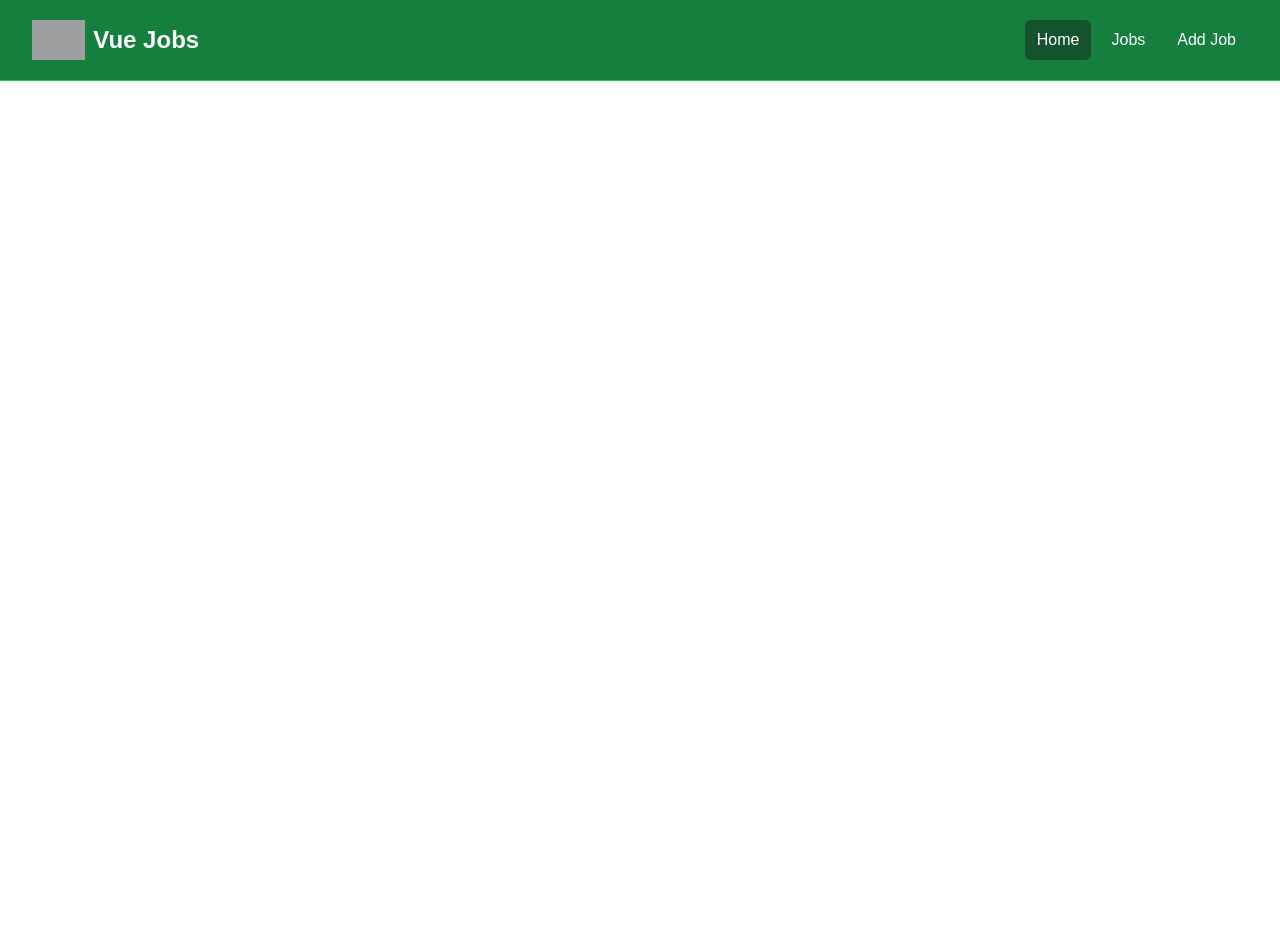
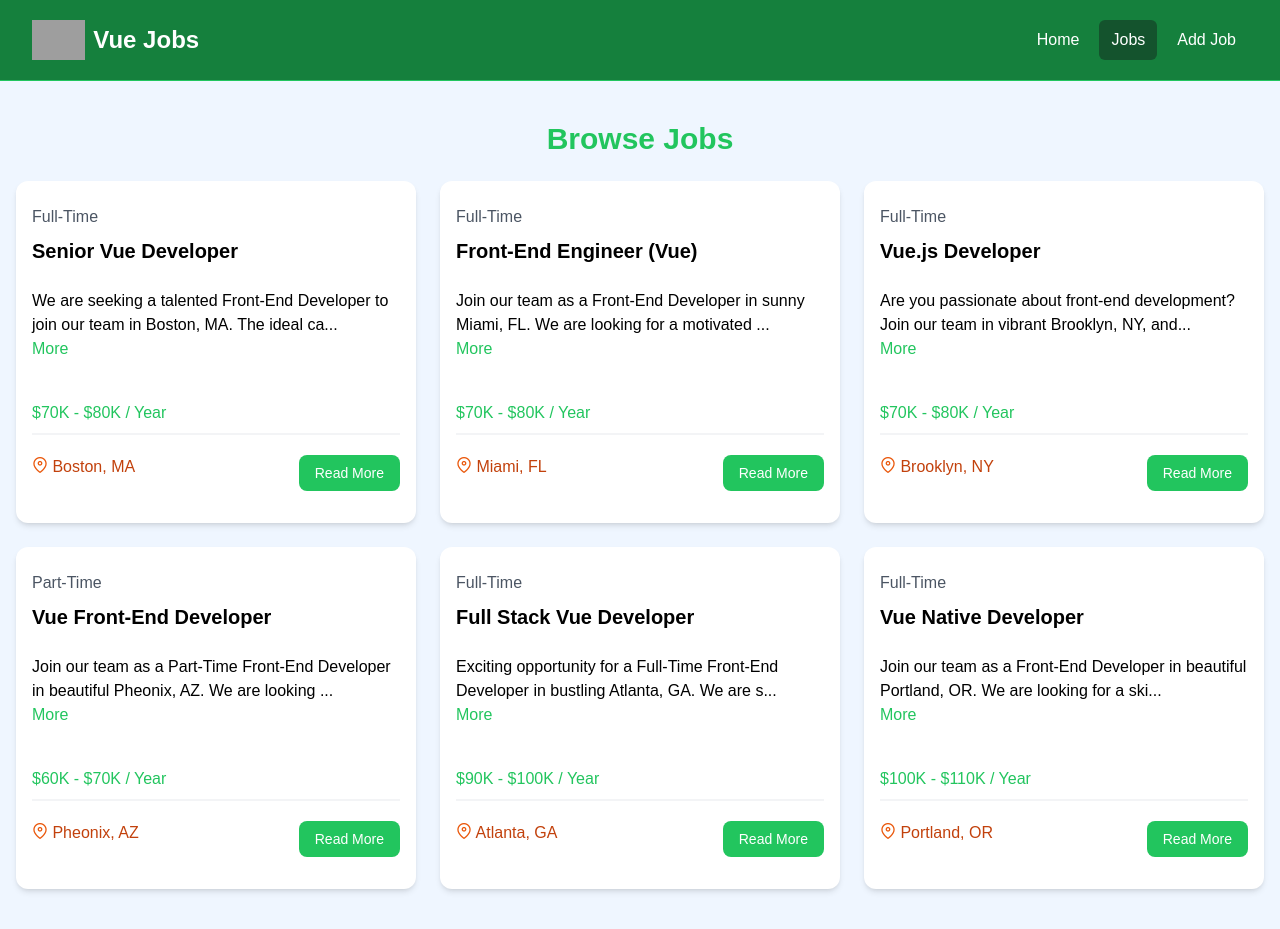
Before and after one commit to YunWonYong/vue, a Vue app in the folder crash-vue3_25_04_11/: page /jobs in a window 1280 px wide. Before the commit the page ends 800 px from the top, so only its background shows below. Built offline with nearby package versions, Linux system fonts and the light colour scheme; grey boxes are pictures that could not be loaded.

Commit message:
crash vue jobsView and notFoundView

```diff
--- a/crash-vue3_25_04_11/src/components/HomeCards.vue
+++ b/crash-vue3_25_04_11/src/components/HomeCards.vue
@@ -1,4 +1,5 @@
 <script setup>
+import { RouterLink } from "vue-router";
 import Card from "@/components/Card.vue";
 </script>
 <template>
@@ -10,24 +11,24 @@ import Card from "@/components/Card.vue";
             <p class="mt-2 mb-4">
               Browse our Vue jobs and start your career today
             </p>
-            <a
-              href="jobs.html"
+            <RouterLink
+              to="/jobs"
               class="inline-block bg-black text-white rounded-lg px-4 py-2 hover:bg-gray-700"
             >
               Browse Jobs
-            </a>
+            </RouterLink>
           </Card>
           <Card bg="bg-green-100">
               <h2 class="text-2xl font-bold">For Employers</h2>
               <p class="mt-2 mb-4">
                 List your job to find the perfect developer for the role
               </p>
-              <a
-                href="add-job.html"
+              <RouterLink
+                to="/jobs/add"
                 class="inline-block bg-green-500 text-white rounded-lg px-4 py-2 hover:bg-green-600"
               >
                 Add Job
-              </a>
+              </RouterLink>
           </Card>
         </div>
       </div>
--- a/crash-vue3_25_04_11/src/components/JobListing.vue
+++ b/crash-vue3_25_04_11/src/components/JobListing.vue
@@ -1,4 +1,5 @@
 <script setup>
+import { RouterLink } from "vue-router";
 import { defineProps, ref, computed } from "vue";
 
 const props = defineProps({
@@ -47,12 +48,12 @@ const truncatedDescription = computed(() => {
                 <i class="pi pi-map-marker text-orange-600"></i>
                 {{ job.location }}
             </div>
-            <a
-                :href="`/job/${job.id}`"
+            <RouterLink
+                :to="`/job/${job.id}`"
                 class="h-[36px] bg-green-500 hover:bg-green-600 text-white px-4 py-2 rounded-lg text-center text-sm"
             >
                 Read More
-            </a>
+            </RouterLink>
             </div>
         </div>
     </div>
--- a/crash-vue3_25_04_11/src/components/JobListings.vue
+++ b/crash-vue3_25_04_11/src/components/JobListings.vue
@@ -1,7 +1,9 @@
 <script setup>
 import { ref, defineProps } from "vue";
+import { RouterLink } from "vue-router";
 import JobListing from "@/components/JobListing.vue";
 import jobData from "@/jobs2.json";
+
 
 
 defineProps({
@@ -30,10 +32,10 @@ const jobs = ref(jobData);
         v-if="showButton"
         class="m-auto max-w-lg my-10 px-6"
     >
-      <a
-        href="/jobs"
+      <RouterLink
+        to="/jobs"
         class="block bg-black text-white text-center py-4 px-6 rounded-xl hover:bg-gray-700"
-        >View All Jobs</a
+        >View All Jobs</RouterLink
       >
     </section>
 </template>
--- a/crash-vue3_25_04_11/src/components/Navbar.vue
+++ b/crash-vue3_25_04_11/src/components/Navbar.vue
@@ -1,6 +1,11 @@
 <script setup>
-    import logo from "@/assets/images/logo.png";
+import { RouterLink, useRoute } from "vue-router";
+import logo from "@/assets/images/logo.png";
 
+const isActiveLink = (routePath) => {
+  const route = useRoute();
+  return route.path === routePath;
+};
 </script>
 
 <template>
@@ -11,28 +16,28 @@
             class="flex flex-1 items-center justify-center md:items-stretch md:justify-start"
           >
             <!-- Logo -->
-            <a class="flex flex-shrink-0 items-center mr-4" href="/">
+            <RouterLink class="flex flex-shrink-0 items-center mr-4" to="/">
               <img class="h-10 w-auto" :src="logo" alt="Vue Jobs" />
               <span class="hidden md:block text-white text-2xl font-bold ml-2"
                 >Vue Jobs</span
               >
-            </a>
+            </RouterLink>
             <div class="md:ml-auto">
               <div class="flex space-x-2">
-                <a
-                  href="/"
-                  class="text-white bg-green-900 hover:bg-gray-900 hover:text-white rounded-md px-3 py-2"
-                  >Home</a
+                <RouterLink
+                  to="/"
+                  :class="[isActiveLink(`/`) ? `bg-green-900`: `hover:bg-gray-900 hover:text-white`, `text-white`,  `rounded-md`, `px-3`, `py-2`]"
+                  >Home</RouterLink
                 >
-                <a
-                  href="/jobs"
-                  class="text-white hover:bg-green-900 hover:text-white rounded-md px-3 py-2"
-                  >Jobs</a
+                <RouterLink
+                  to="/jobs"
+                  :class="[isActiveLink(`/jobs`) ? `bg-green-900`: `hover:bg-gray-900 hover:text-white`, `text-white`,  `rounded-md`, `px-3`, `py-2`]"
+                  >Jobs</RouterLink
                 >
-                <a
-                  href="/jobs/add"
-                  class="text-white hover:bg-green-900 hover:text-white rounded-md px-3 py-2"
-                  >Add Job</a
+                <RouterLink
+                  to="/jobs/add"
+                  :class="[isActiveLink(`/jobs/add`) ? `bg-green-900`: `hover:bg-gray-900 hover:text-white`, `text-white`,  `rounded-md`, `px-3`, `py-2`]"
+                  >Add Job</RouterLink
                 >
               </div>
             </div>
--- a/crash-vue3_25_04_11/src/router/index.js
+++ b/crash-vue3_25_04_11/src/router/index.js
@@ -1,6 +1,7 @@
 import { createRouter, createWebHistory } from "vue-router";
 import HomeView from "@/views/HomeView.vue";
-
+import JobsView from "@/views/JobsView.vue";
+import NotFoundView from "@/views/NotFoundView.vue";
 const router = createRouter({
     history: createWebHistory(import.meta.env.BASE_URL),
     routes: [
@@ -8,6 +9,16 @@ const router = createRouter({
             path: "/",
             name: "home",
             component: HomeView,
+        },
+        {
+            path: "/jobs",
+            name: "jobs",
+            component: JobsView,
+        },
+        {
+            path: "/:catchAll(.*)",
+            name: "not-found",
+            component: NotFoundView,
         }
     ],
 });
--- /dev/null
+++ b/crash-vue3_25_04_11/src/views/JobsView.vue
@@ -0,0 +1,7 @@
+<script setup>
+import JobListings from '@/components/JobListings.vue';
+
+</script>
+<template>
+    <JobListings />
+</template>
--- /dev/null
+++ b/crash-vue3_25_04_11/src/views/NotFoundView.vue
@@ -0,0 +1,15 @@
+<script setup>
+import { RouterLink } from 'vue-router';
+</script>
+<template>
+    <section class="text-center flex flex-col justify-center items-center h-96">
+      <i class="pi pi-exclamation-triangle text-yellow-500 text-7xl mb-5"></i>
+      <h1 class="text-6xl font-bold mb-4">404 Not Found</h1>
+      <p class="text-xl mb-5">This page does not exist</p>
+      <RouterLink
+        to="/"
+        class="text-white bg-green-700 hover:bg-green-900 rounded-md px-3 py-2 mt-4"
+        >Go Back</RouterLink
+      >
+    </section>
+</template>
```
